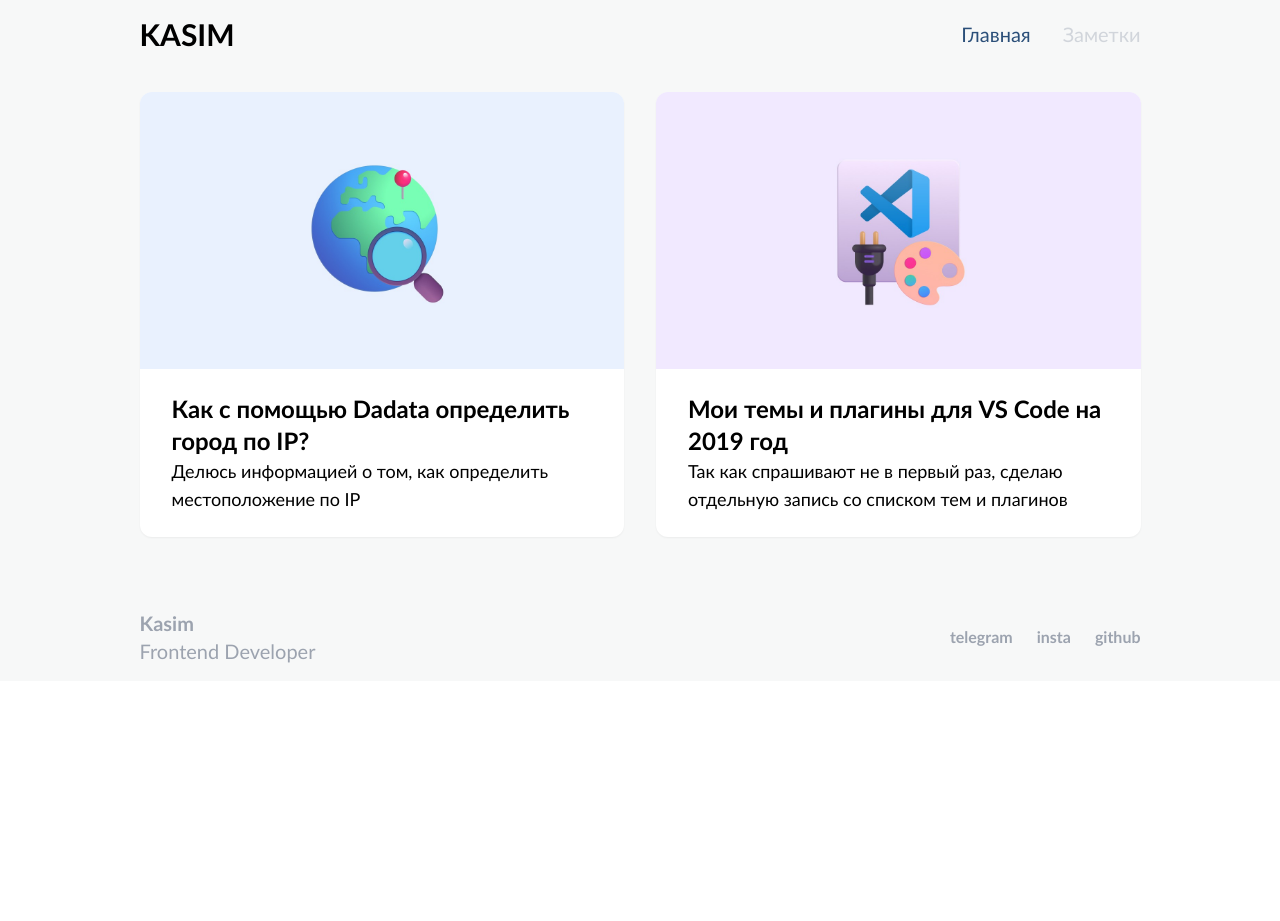
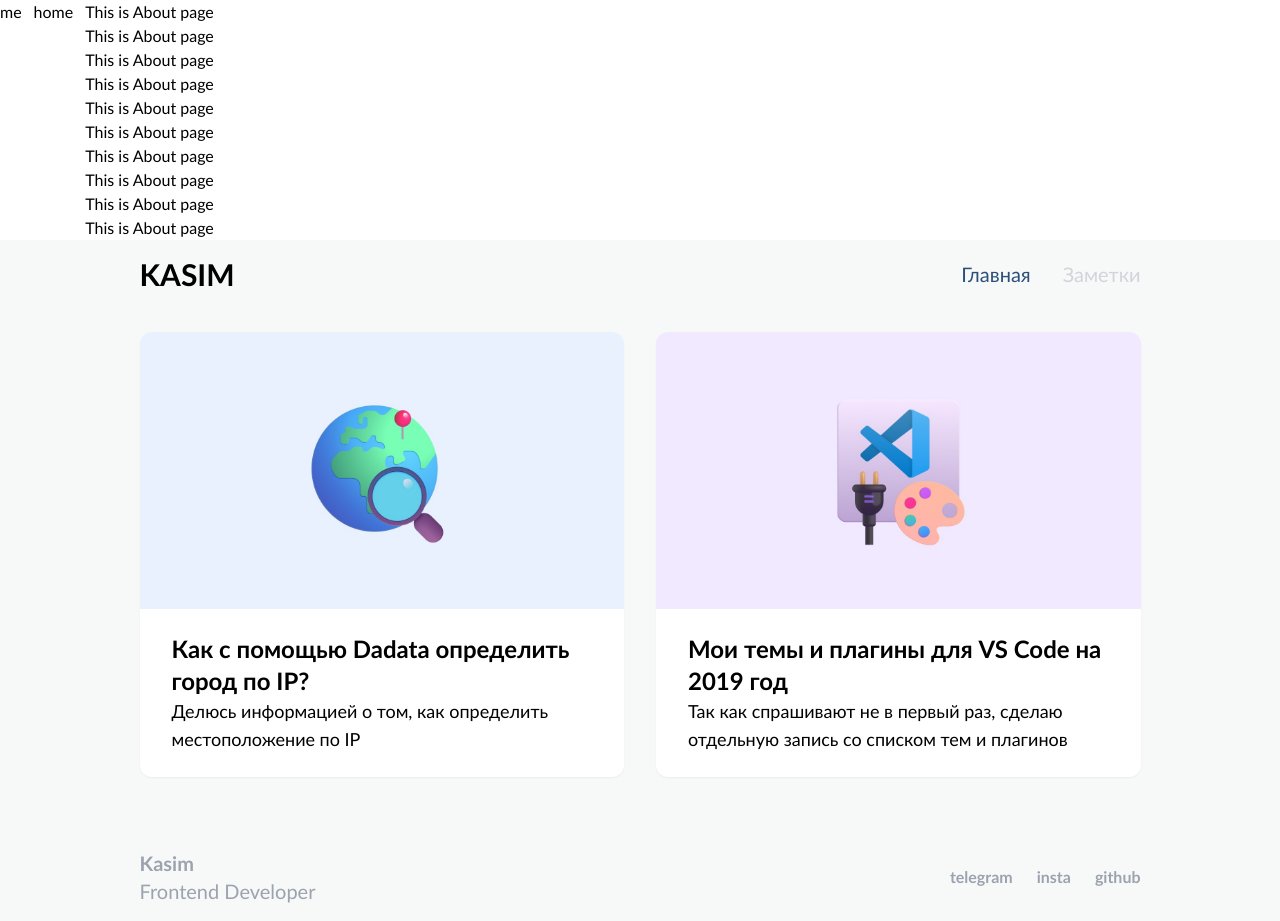
Before and after one commit to Horizonnns/Articles, a Vue app: page /me in a window 1280 px wide. Before the commit the page ends 800 px from the top, so only its background shows below. Built offline with nearby package versions, Linux system fonts and the light colour scheme.

Commit message:
Created and configured Vue router

```diff
--- a/package.json
+++ b/package.json
@@ -10,7 +10,8 @@
   },
   "dependencies": {
     "@headlessui/vue": "^1.7.16",
-    "vue": "^3.3.4"
+    "vue": "^3.3.4",
+    "vue-router": "^4.2.4"
   },
   "devDependencies": {
     "@vitejs/plugin-vue": "^4.2.3",
--- a/src/components/ArticleTabs.vue
+++ b/src/components/ArticleTabs.vue
@@ -16,6 +16,12 @@
 </script>
 
 <template>
+	<div class="flex space-x-3">
+		<router-link to="/me">me</router-link>
+		<router-link to="/home">home</router-link>
+		<router-view />
+	</div>
+
 	<section class="bg-[#f7f8f8]">
 		<div
 			class="container py-4 flex flex-col items-center justify-between"
--- a/src/components/ArticleTabs/Notes.vue
+++ b/src/components/ArticleTabs/Notes.vue
@@ -1,3 +1,3 @@
 <template>
-	<h2>Notes</h2>
+	<h2>Тут бкдет notes...</h2>
 </template>
--- a/src/main.js
+++ b/src/main.js
@@ -1,5 +1,6 @@
 import { createApp } from 'vue';
 import './assets/css/main.css';
 import App from './App.vue';
+import router from './router.js';
 
-createApp(App).mount('#app');
+createApp(App).use(router).mount('#app');
--- /dev/null
+++ b/src/router.js
@@ -0,0 +1,22 @@
+import Home from './views/Home.vue';
+import Me from './views/Me.vue';
+import {
+	createRouter,
+	createWebHistory,
+} from 'vue-router';
+
+export default createRouter({
+	history: createWebHistory(),
+	routes: [
+		{
+			name: 'Home',
+			path: '/home',
+			component: Home,
+		},
+		{
+			name: 'Me',
+			path: '/me',
+			component: Me,
+		},
+	],
+});
--- /dev/null
+++ b/src/views/Home.vue
@@ -0,0 +1,10 @@
+<template>
+	<div class="flex flex-col">
+		<h2
+			v-for="item in 5"
+			class="text-center text-4xl"
+		>
+			This is Home page
+		</h2>
+	</div>
+</template>
--- /dev/null
+++ b/src/views/Me.vue
@@ -0,0 +1,10 @@
+<template>
+	<div class="flex flex-col">
+		<h2
+			v-for="item in 10"
+			class="text-center text-4xl"
+		>
+			This is About page
+		</h2>
+	</div>
+</template>
```
Also changed, not shown: 1 other file (tests, documents, lock files or other folders).
